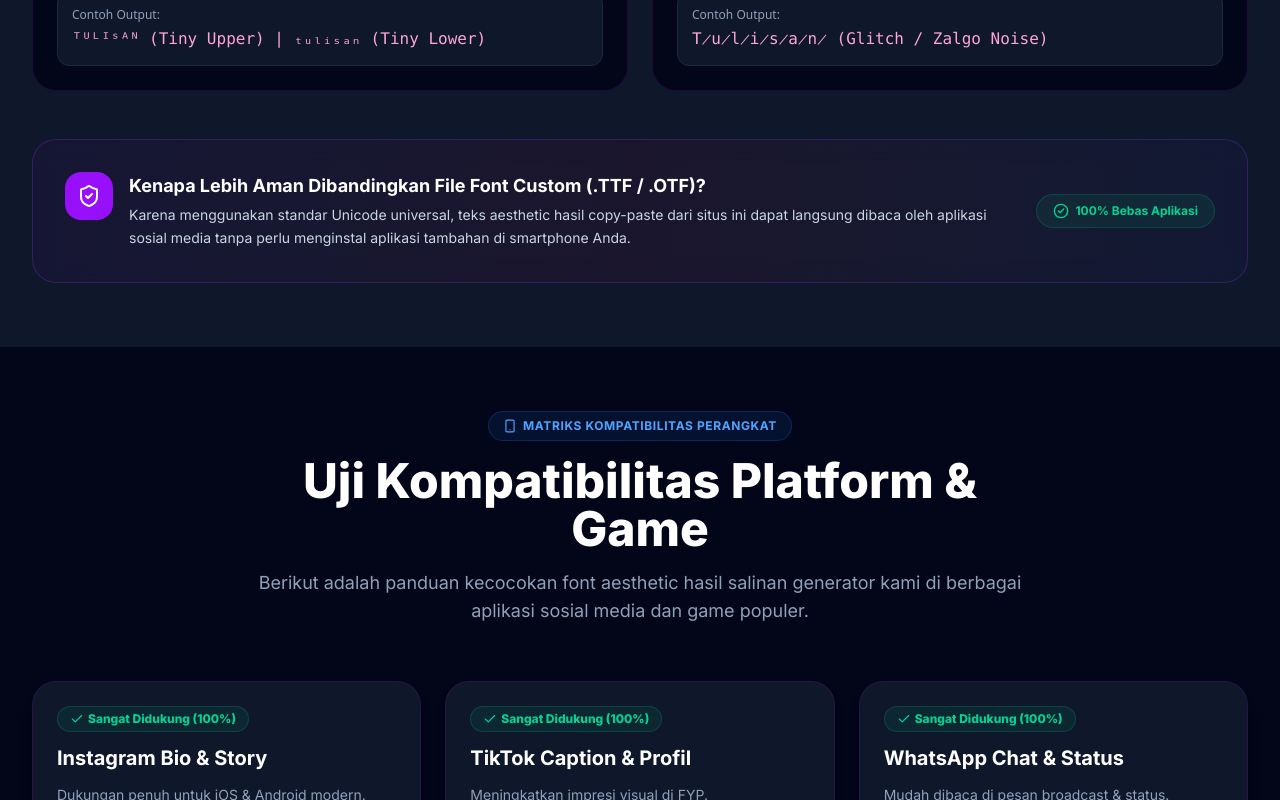
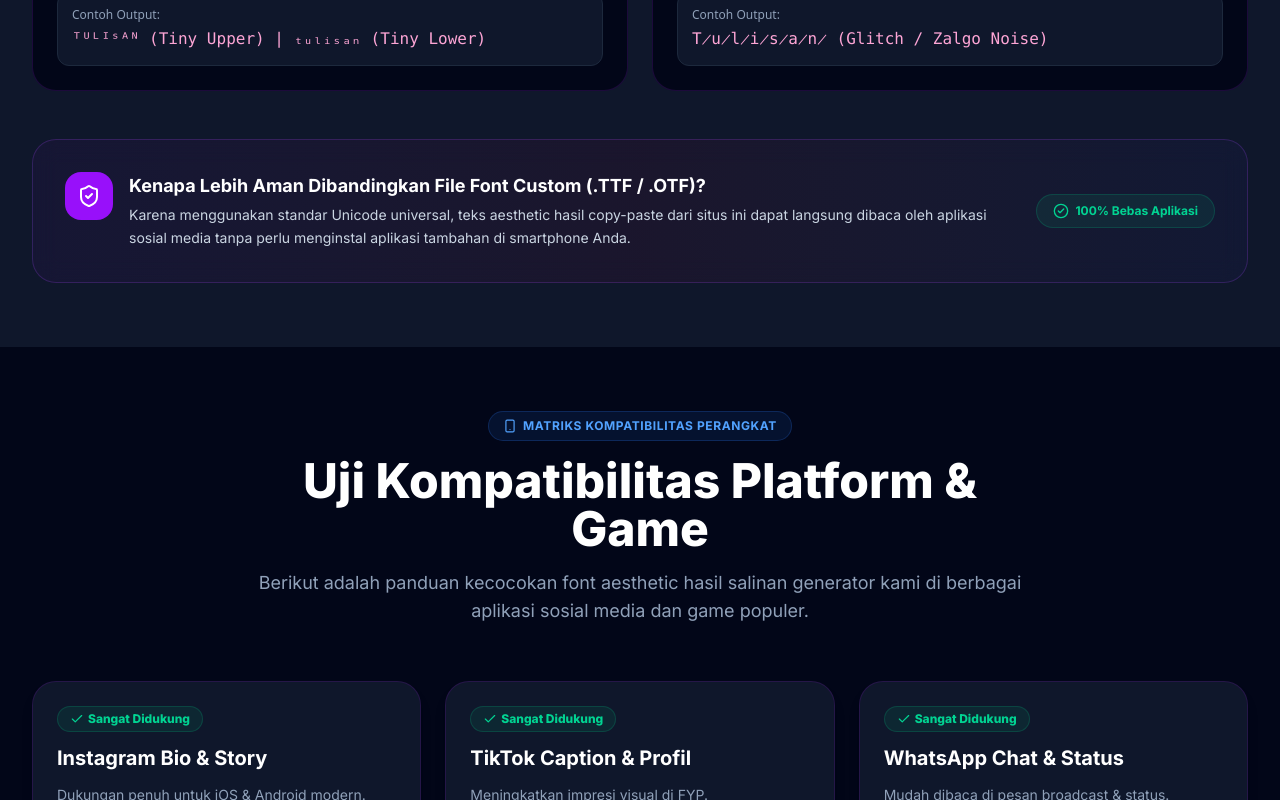
Before and after one commit to zeeahsan-skills/Tulisan-Aesthetic, a Next.js app: page / in a window 1280 px wide. Shown: the part 11200-12000 px from the top of the page. Built offline with nearby package versions, Linux system fonts and the light colour scheme.

Commit message:
fix(compatibility): remove exact percentage figures from compatibility matrix

```diff
--- a/src/components/CompatibilityMatrix.tsx
+++ b/src/components/CompatibilityMatrix.tsx
@@ -8,7 +8,7 @@ export function CompatibilityMatrix() {
   const compatibilityData = [
     {
       platform: 'Instagram Bio & Story',
-      status: 'Sangat Didukung (100%)',
+      status: 'Sangat Didukung',
       badge: 'bg-emerald-500/10 text-emerald-600 dark:text-emerald-400 border-emerald-500/20',
       icon: Check,
       recommended: 'Small Caps, Bubble, Cursive, Bold, Sparkles',
@@ -16,7 +16,7 @@ export function CompatibilityMatrix() {
     },
     {
       platform: 'TikTok Caption & Profil',
-      status: 'Sangat Didukung (100%)',
+      status: 'Sangat Didukung',
       badge: 'bg-emerald-500/10 text-emerald-600 dark:text-emerald-400 border-emerald-500/20',
       icon: Check,
       recommended: 'Bold Sans, Glitch Zalgo, Kaomoji, Tiny Upper',
@@ -24,7 +24,7 @@ export function CompatibilityMatrix() {
     },
     {
       platform: 'WhatsApp Chat & Status',
-      status: 'Sangat Didukung (100%)',
+      status: 'Sangat Didukung',
       badge: 'bg-emerald-500/10 text-emerald-600 dark:text-emerald-400 border-emerald-500/20',
       icon: Check,
       recommended: 'Tebal, Miring, Monospace, Bubble Circled',
@@ -32,7 +32,7 @@ export function CompatibilityMatrix() {
     },
     {
       platform: 'Free Fire (FF) Nickname',
-      status: 'Didukung dengan Simbol (98%)',
+      status: 'Didukung dengan Simbol',
       badge: 'bg-blue-500/10 text-blue-600 dark:text-blue-400 border-blue-500/20',
       icon: Check,
       recommended: 'Gothic Fraktur, Mahkota ꧁༺ ༻꧂, Small Caps',
@@ -40,7 +40,7 @@ export function CompatibilityMatrix() {
     },
     {
       platform: 'Mobile Legends (MLBB)',
-      status: 'Didukung (95%)',
+      status: 'Didukung',
       badge: 'bg-blue-500/10 text-blue-600 dark:text-blue-400 border-blue-500/20',
       icon: Check,
       recommended: 'Bold Script, Simbol Bintang, Tiny Caps',
@@ -48,7 +48,7 @@ export function CompatibilityMatrix() {
     },
     {
       platform: 'Android Lama (< Android 8.0)',
-      status: 'Parsial (Kotak ☒ Mungkinkah)',
+      status: 'Dukungan Terbatas',
       badge: 'bg-amber-500/10 text-amber-600 dark:text-amber-400 border-amber-500/20',
       icon: AlertTriangle,
       recommended: 'Gunakan style Simple / Bold standar',
```
